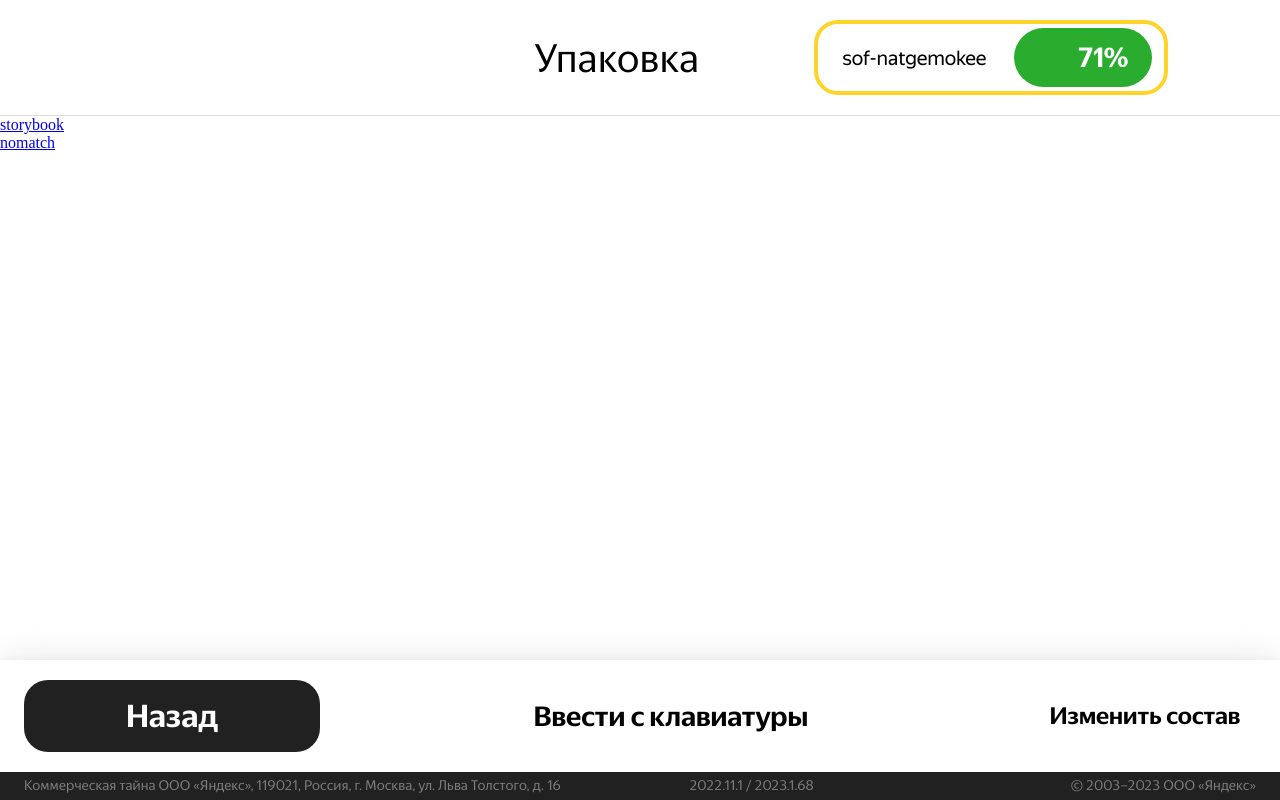
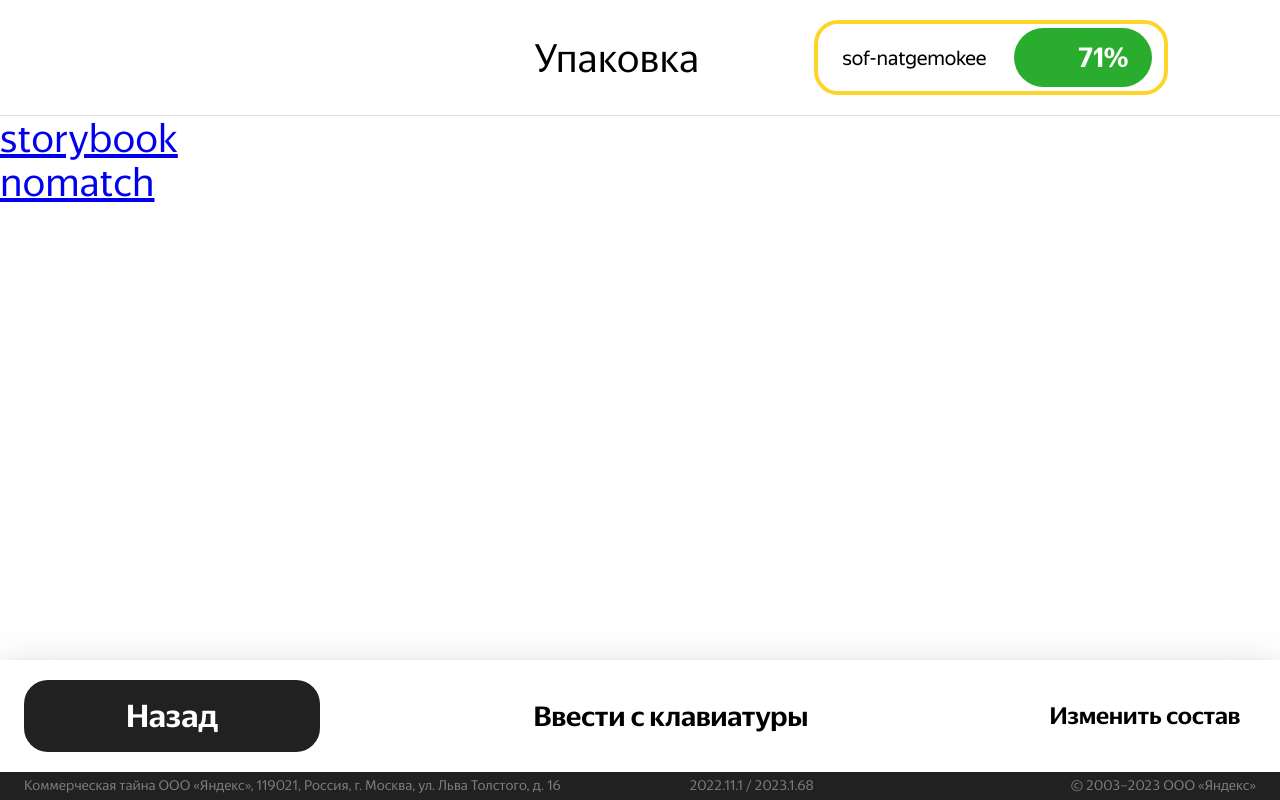
Before and after one commit to dashalalala24/parcel-packer, a React (Create React App) app: page / in a window 1280 px wide. Built offline with nearby package versions, Linux system fonts and the light colour scheme.

Commit message:
minor changes

```diff
--- a/src/pages/AppPage/AppPage.tsx
+++ b/src/pages/AppPage/AppPage.tsx
@@ -4,20 +4,7 @@ import Header from '../../components/Header/Header';
 import Navbar, { navbarStatuses } from '../../components/Navbar/Navbar';
 import './AppPage.css';
 import { Routes, Route, Outlet, Link } from 'react-router-dom';
-
-export const AppPage = () => {
-  return (
-    <div className='Page'>
-      <Routes>
-        <Route path='/' element={<Layout />}>
-          <Route index element={<DevNavigation />} />
-          <Route path='/storybook' element={<Storybook />} />
-          <Route path='*' element={<NoMatch />} />
-        </Route>
-      </Routes>
-    </div>
-  );
-};
+import ErrorPage from '../ErrorPage/Error-page';
 
 function Layout() {
   return (
@@ -49,22 +36,29 @@ function Layout() {
 function DevNavigation() {
   return (
     <div>
-      <Link to={'/storybook'}>storybook</Link>
+      <Link style={{ font: 'var(--font-m)' }} to={'/storybook'}>
+        storybook
+      </Link>
       <br />
-      <Link to={'/13423'}>nomatch</Link>
+      <Link style={{ font: 'var(--font-m)' }} to={'/13423'}>
+        nomatch
+      </Link>
     </div>
   );
 }
 
-function NoMatch() {
+export const AppPage = () => {
   return (
-    <div>
-      <h2>Nothing to see here!</h2>
-      <p>
-        <Link to='/'>Go to the home page</Link>
-      </p>
+    <div className='Page'>
+      <Routes>
+        <Route path='/' element={<Layout />}>
+          <Route index element={<DevNavigation />} />
+          <Route path='/storybook' element={<Storybook />} />
+          <Route path='*' element={<ErrorPage />} />
+        </Route>
+      </Routes>
     </div>
   );
-}
+};
 
 export default AppPage;
--- a/src/pages/ErrorPage/Error-page.tsx
+++ b/src/pages/ErrorPage/Error-page.tsx
@@ -1,16 +1,14 @@
-import { useRouteError } from "react-router-dom";
+import { Link } from "react-router-dom";
 
 export default function ErrorPage() {
-  const error: any = useRouteError();
-  console.error(error);
-
   return (
-    <div id="error-page">
+    <div style={{font: 'var(--font-m)'}} id="error-page">
       <h1>Oops!</h1>
       <p>Sorry, an unexpected error has occurred.</p>
       <p>
-        <i>{error.statusText || error.message}</i>
+        <i>404</i>
       </p>
+      <Link to={'/'}>Return to the main page</Link>
     </div>
   );
 }
--- a/src/pages/StorybookForThePoor/Storybook.tsx
+++ b/src/pages/StorybookForThePoor/Storybook.tsx
@@ -3,17 +3,12 @@ import ActionButton, { ActionButtonBackground } from '../../components/ActionBut
 import Button, { ButtonColors, ButtonSizes } from '../../components/Button/Button';
 import Checkbox from '../../components/Checkbox/Checkbox';
 import Counter from '../../components/Counter/Counter';
-import Footer from '../../components/Footer/Footer';
-import Header from '../../components/Header/Header';
 import Icon from '../../components/Icon/Icon';
 import IconImages from '../../components/Icon/types';
 import ItemImage from '../../components/ItemImage/ItemImage';
-import Navbar, { navbarStatuses } from '../../components/Navbar/Navbar';
 import Notification, { NotificationType } from '../../components/Notification/Notification';
 import PackageCard from '../../components/PackageCard/PackageCard';
 import Tag from '../../components/Tag/Tag';
-import { incrementAsync } from '../../services/redux/slices/example/example';
-import { useAppDispatch, useAppSelector } from '../../utils/hooks';
 
 export interface IItem {
   id: string;
@@ -86,13 +81,10 @@ const package2: IItem[] = [
 ];
 
 const Storybook = () => {
-  const count = useAppSelector(state => state.example.value);
-
   const navigate = useNavigate();
-
-  console.log(count);
   return (
     <div>
+      <br />
       <Button
         onClick={() => {
           navigate(-1);
```
